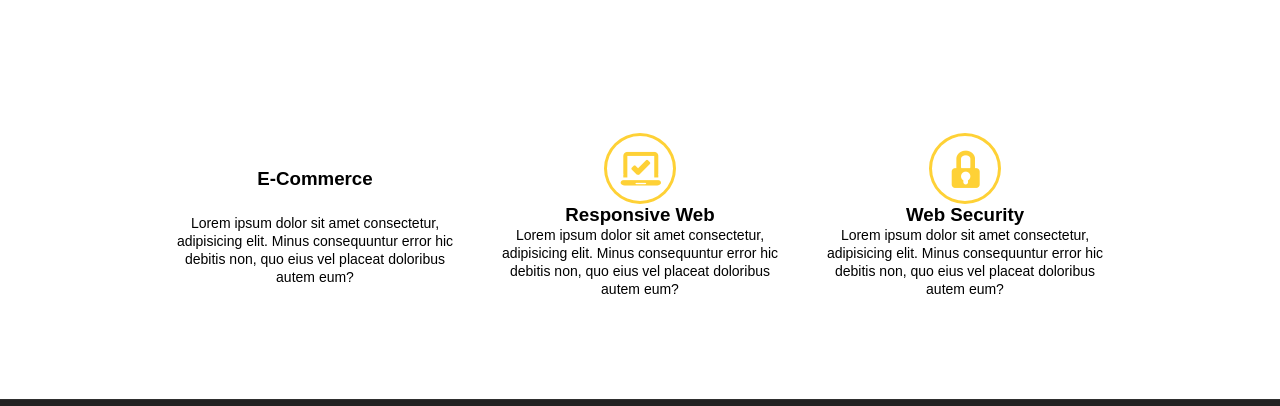
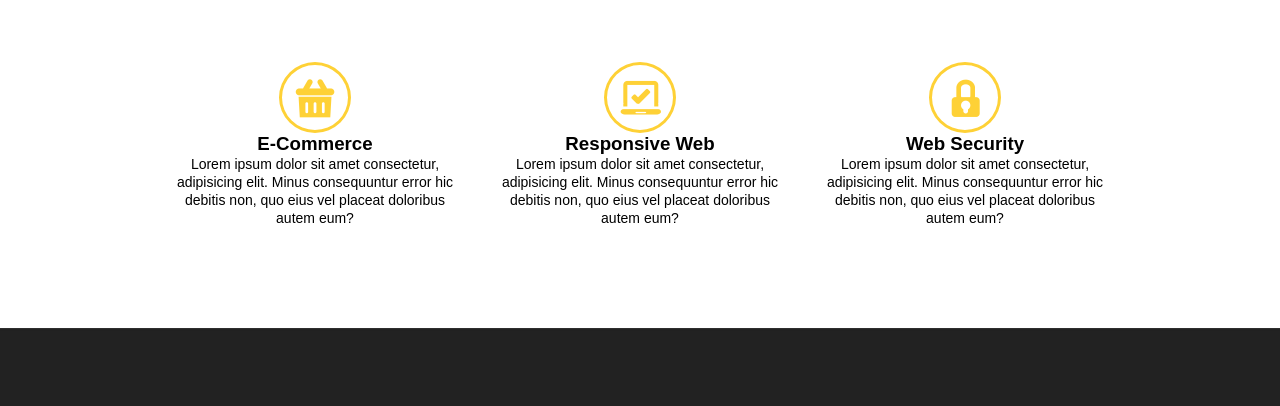
Before and after one commit to Holovchyk999/goit_courses, a plain HTML site: page home-work7/index.html in a window 1280 px wide. Shown: the part 253-659 px from the top of the page. Drawn offline with Linux system fonts and the light colour scheme; a web font is replaced by a local one.

Commit message:
initial commit

```diff
--- a/home-work7/css/style.css
+++ b/home-work7/css/style.css
@@ -135,14 +135,6 @@
       line-height: 18px;
     }
 
-    .item__img {
-      object-fit: none;
-      border: 3px solid #fed136;
-      border-radius: 50%;
-      width: 72px;
-      height: 71px;
-    }
-
     .section__02 {
       background-image: url(../img/bg.jpg);
       background-repeat: no-repeat;
@@ -172,13 +164,53 @@
       font-size: 16px;
     }
 
-    .gallery__item::before {
-      position: relative;
+    .gallery__item_1::before {
       content: '';
-      background-image: url(../img/bucket.png/);
-      background: no-repeat center;
+      background-image: url(../img/bucket.png);
+      background-repeat: no-repeat;
+      background-position: center;
       width: 72px;
       height: 71px;
+      display: block;
+      border-radius: 50%;
+      border: 3px solid #fed136;
+      object-fit: none;
+      margin: auto;
+
+    }
+
+    .gallery__item_2::before {
+      content: '';
+      background-image: url(../img/computer.png);
+      background-repeat: no-repeat;
+      background-position: center;
+      width: 72px;
+      height: 71px;
+      display: block;
+      border-radius: 50%;
+      border: 3px solid #fed136;
+      object-fit: none;
+      margin: auto;
+
+    }
+
+    .gallery__item_3::before {
+      content: '';
+      background-image: url(../img/lock.png);
+      background-repeat: no-repeat;
+      background-position: center;
+      width: 72px;
+      height: 71px;
+      display: block;
+      border-radius: 50%;
+      border: 3px solid #fed136;
+      object-fit: none;
+      margin: auto;
+
+    }
+
+    .item__h3 {
+      text-align: center;
     }
 
     .connect {
--- a/home-work7/index.html
+++ b/home-work7/index.html
@@ -31,22 +31,25 @@
       </div>
       <ul class="gallery">
         <li class="gallery__item">
-          <!-- <img src="img/bucket.png" alt="" class="item__img"> -->
+          <div class="gallery__item_1">
           <h3 class="item__h3">E-Commerce</h3>
           <p class="item__p">Lorem ipsum dolor sit amet consectetur, adipisicing elit. Minus consequuntur error hic debitis non, quo eius vel placeat doloribus autem eum?
           </p>
+        </div>
         </li>
         <li class="gallery__item">
-          <img src="img/computer.png" alt="" class="item__img">
+          <div class="gallery__item_2">
           <h3 class="item__h3">Responsive Web</h3>
           <p class="item__p">Lorem ipsum dolor sit amet consectetur, adipisicing elit. Minus consequuntur error hic debitis non, quo eius vel placeat doloribus autem eum?
           </p>
+          </div>
         </li>
         <li class="gallery__item">
-          <img src="img/lock.png" alt="" class="item__img">
+          <div class="gallery__item_3">
           <h3 class="item__h3">Web Security</h3>
           <p class="item__p">Lorem ipsum dolor sit amet consectetur, adipisicing elit. Minus consequuntur error hic debitis non, quo eius vel placeat doloribus autem eum?
           </p>
+          </div>
         </li>
       </ul>
     </section>
```
